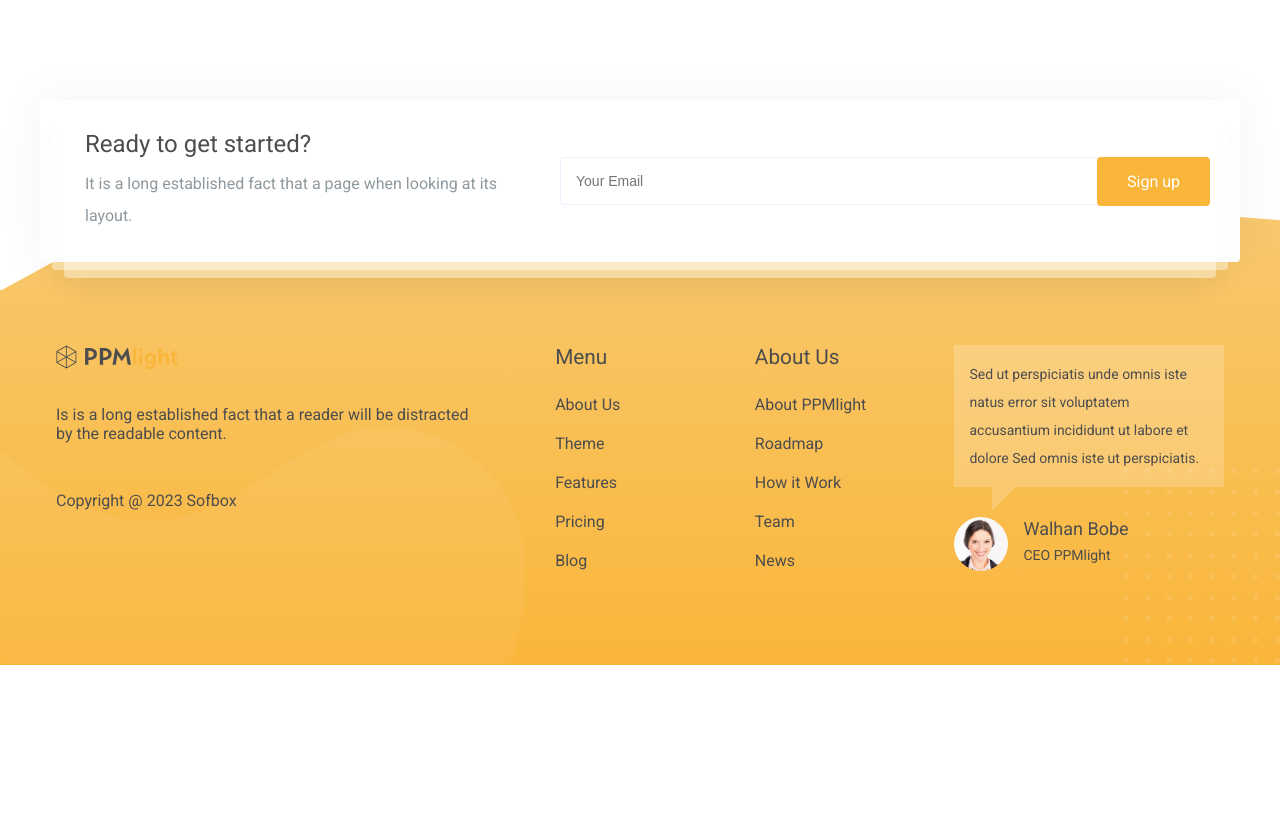
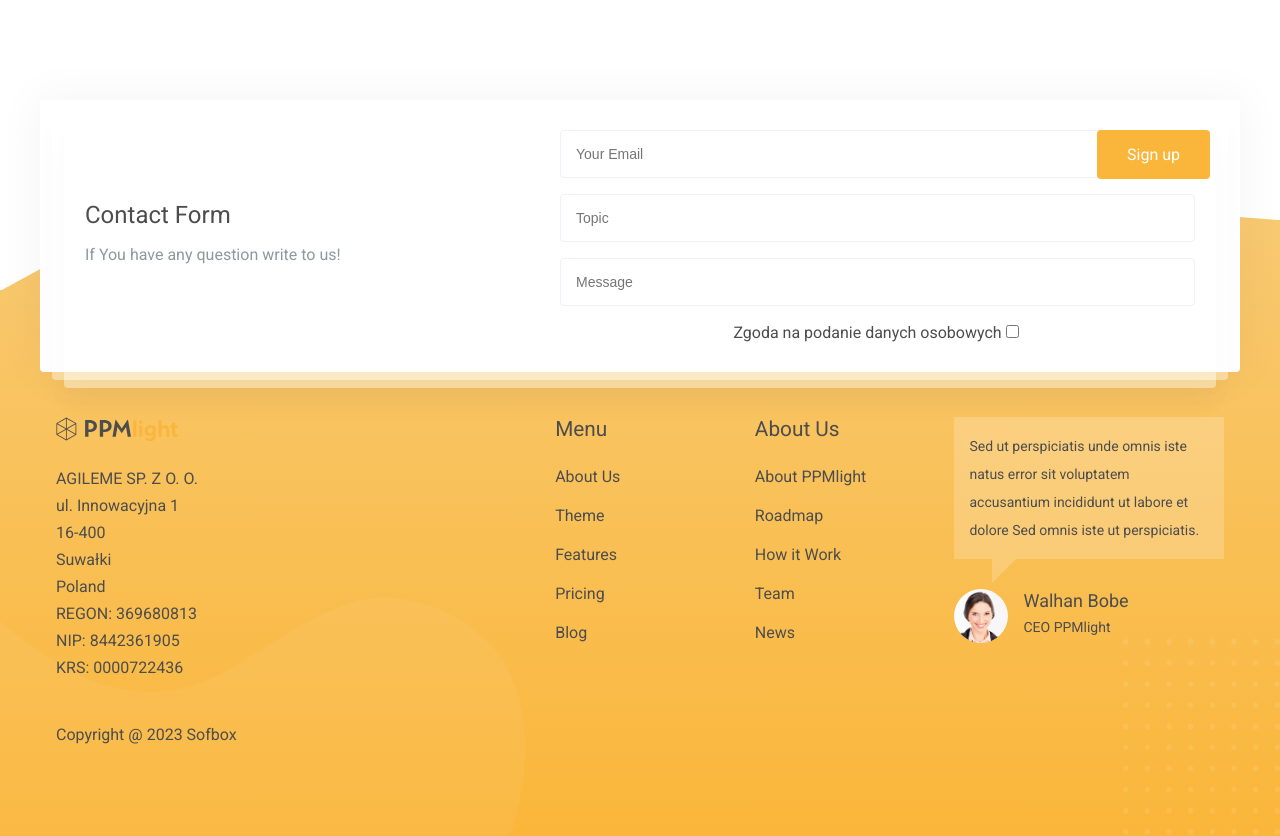
Before and after one commit to MarcinGazda/PPMLight.WWW, a React (Vite) app: page / in a window 1280 px wide. Shown: the part 3960-4796 px from the top of the page. Before the commit the page ends 4625 px from the top, so only its background shows below. Built offline with nearby package versions, Linux system fonts and the light colour scheme.

Commit message:
feat: add contact form in Footer

```diff
--- a/src/views/Footer/index.module.scss
+++ b/src/views/Footer/index.module.scss
@@ -185,6 +185,7 @@
             border: 1px solid #eff1fe;
             font-size: 14px;
             font-weight: 400;
+            margin-bottom: 1rem;
 
             &:hover {
               border: 2px solid $orange;
@@ -192,6 +193,13 @@
 
             &:focus {
               border: 2px solid $orange;
+            }
+          }
+
+          .rodo {
+            .text {
+            }
+            .span {
             }
           }
 
@@ -210,8 +218,12 @@
             transition: all 0.5s ease-in-out;
 
             &:hover {
-              background: #1e1e1e;
-              color: #fff;
+              filter: blur(0px) grayscale(0%) brightness(120%);
+              background: linear-gradient(
+                90deg,
+                rgb(246, 200, 113) 100% rgb(250, 181, 54) 0%
+              );
+              cursor: pointer;
             }
           }
         }
@@ -245,6 +257,7 @@
 
         .compDescription {
           padding-right: 3rem;
+          margin-block: 0.5rem;
         }
 
         .copyright {
--- a/src/views/Footer/index.tsx
+++ b/src/views/Footer/index.tsx
@@ -32,6 +32,17 @@ const REVIEWS = [
   },
 ];
 
+const companyDetails = [
+  "AGILEME SP. Z O. O.",
+  "ul. Innowacyjna 1",
+  "16-400",
+  "Suwałki",
+  "Poland",
+  "REGON: 369680813",
+  "NIP: 8442361905",
+  "KRS: 0000722436",
+];
+
 const Footer = () => {
   const menuList = MENU_ITEMS.map((item) => <li key={item}>{item}</li>);
 
@@ -47,16 +58,19 @@ const Footer = () => {
     />
   ));
 
+  const CompanyDetails = companyDetails.map((detail) => (
+    <p className={styles.compDescription}>{detail}</p>
+  ));
+
   return (
     <footer className={styles.footer}>
       <div className={styles.container}>
         <div className={styles.footerTop}>
           <div className={styles.subscribeWrapper}>
             <div className={styles.subText}>
-              <h4 className={styles.subTitle}>Ready to get started?</h4>
+              <h4 className={styles.subTitle}>Contact Form</h4>
               <p className={styles.subDescription}>
-                It is a long established fact that a page when looking at its
-                layout.
+                If You have any question write to us!
               </p>
             </div>
             <div className={styles.inputWrapper}>
@@ -68,6 +82,18 @@ const Footer = () => {
               <a href="/" className={styles.subBtn}>
                 Sign up
               </a>
+              <input type="text" placeholder="Topic" className={styles.input} />
+              <input
+                type="text"
+                placeholder="Message"
+                className={styles.input}
+              />
+              <div className={styles.rodo}>
+                <span className={styles.text}>
+                  Zgoda na podanie danych osobowych
+                </span>
+                <input type="checkbox" className={styles.checkbox} />
+              </div>
             </div>
           </div>
         </div>
@@ -77,10 +103,7 @@ const Footer = () => {
               <a href="/">
                 <img src={Logo} alt="logoPPMlight" className={styles.logoImg} />
               </a>
-              <p className={styles.compDescription}>
-                Is is a long established fact that a reader will be distracted
-                by the readable content.
-              </p>
+              {CompanyDetails}
               <p className={styles.copyright}>Copyright @ 2023 Sofbox</p>
             </div>
           </div>
```
